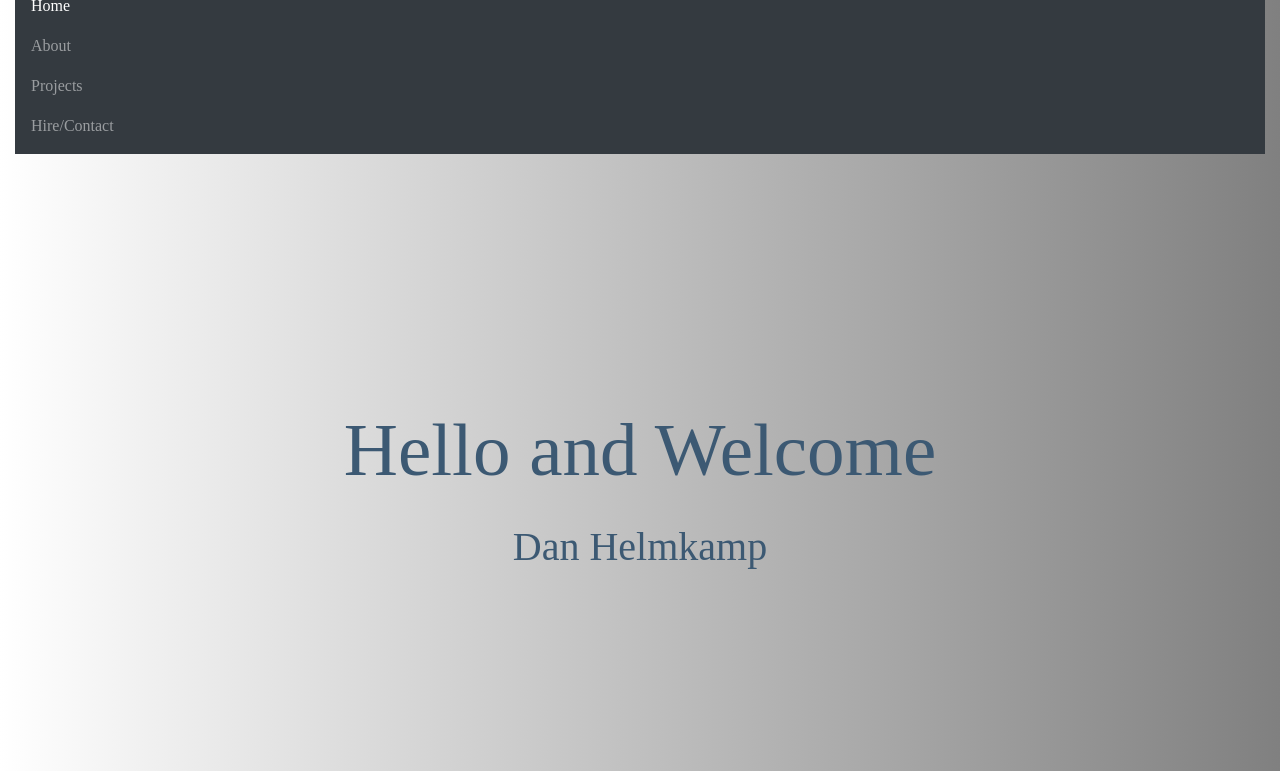
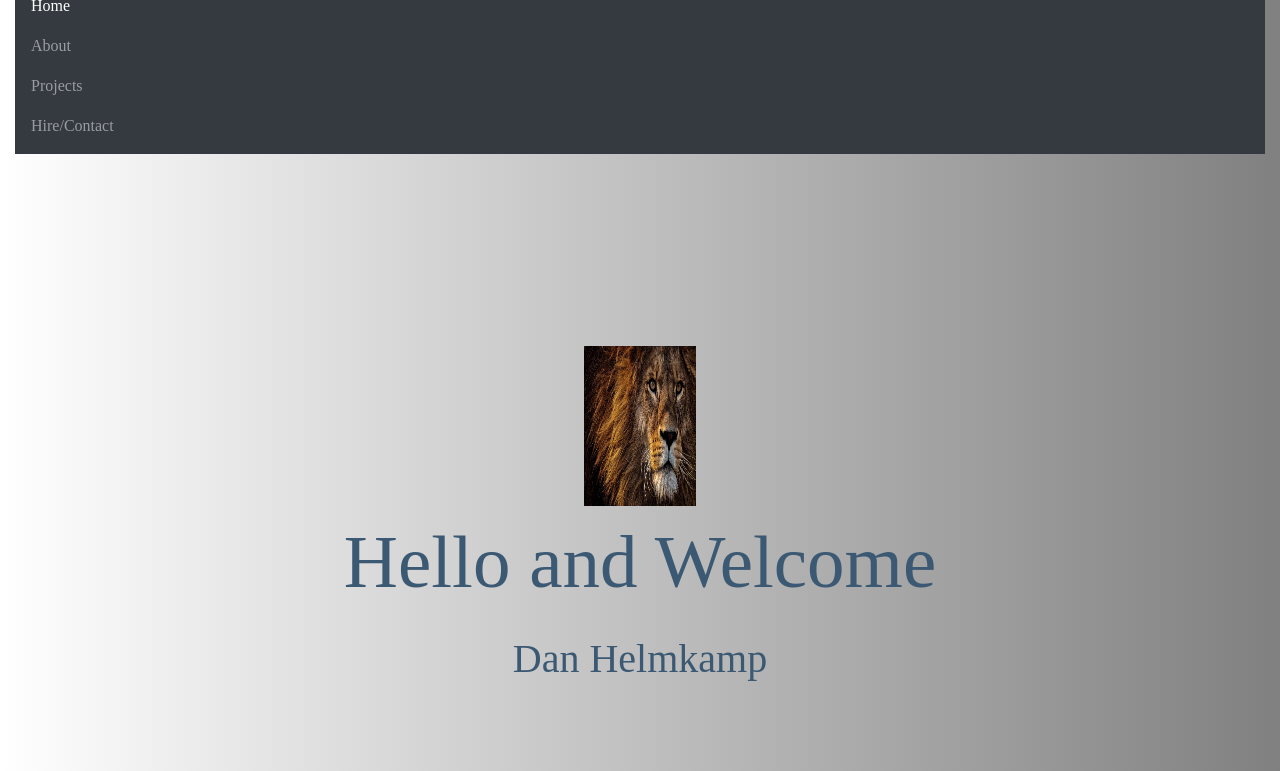
Before and after one commit to dhelmy22/dhelmy22.github.io, a plain HTML site: page index.html in a window 1280 px wide. Shown: the part 29-800 px from the top of the page. Drawn offline with nearby package versions, Linux system fonts and the light colour scheme.

Commit message:
7/15/2020 7:18pm

```diff
--- a/index.html
+++ b/index.html
@@ -39,6 +39,7 @@
     </div>
 
     <div class="hello">
+        <img id="profilePic" src="./assets/lion.jpg" alt="lion">
         <p style="font-size: 75px;" >Hello and Welcome</p>
         <p><h1>Dan Helmkamp</h1></p>
     </div>
--- a/main.css
+++ b/main.css
@@ -12,7 +12,7 @@ body{
     color: grey;
     text-align: center;
     margin: auto;
-    margin-top: 15rem;position: relative;
+    margin-top: 12rem;position: relative;
     animation-name: greeting;
     animation-duration: 8s;
     animation-timing-function: linear;
@@ -45,6 +45,10 @@ body{
     margin-left: 0px;
     margin-right: 0px;
 
+}
+#profilePic{
+    height: 10rem;
+    width: 7rem;
 }
 
 
```
Also changed, not shown: 3 other files.
